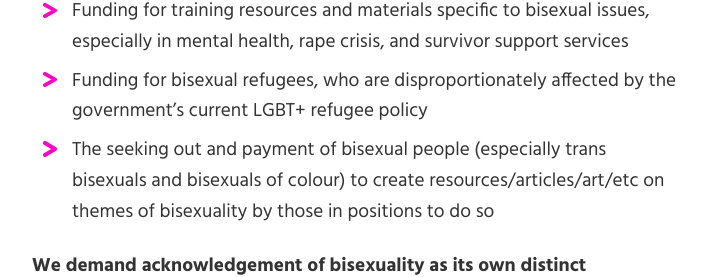
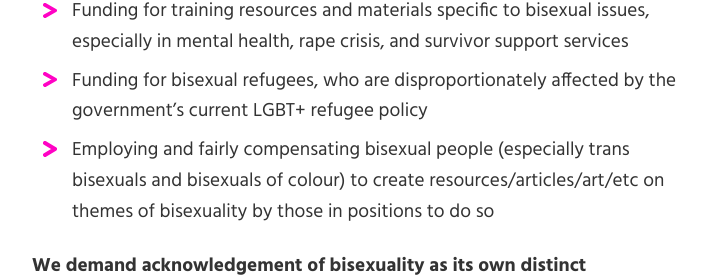
Before and after one commit to SomeHats/dobetterbius.com, a website built with Parcel: page src/index.html in a window 1280 px wide. Shown: the part 1636-1913 px from the top of the page, without its empty margins (284-990 px from the left). Built offline with nearby package versions, Linux system fonts and the light colour scheme.

Commit message:
copy update

```diff
--- a/src/index.html
+++ b/src/index.html
@@ -79,7 +79,7 @@
             in mental health, rape crisis, and survivor support services</li>
           <li>Funding for bisexual refugees, who are disproportionately affected by the
             government’s current LGBT+ refugee policy</li>
-          <li>The seeking out and payment of bisexual people (especially trans bisexuals and
+          <li>Employing and fairly compensating bisexual people (especially trans bisexuals and
             bisexuals of colour) to create resources/articles/art/etc on themes of bisexuality by
             those in positions to do so</li>
         </ul>
```
